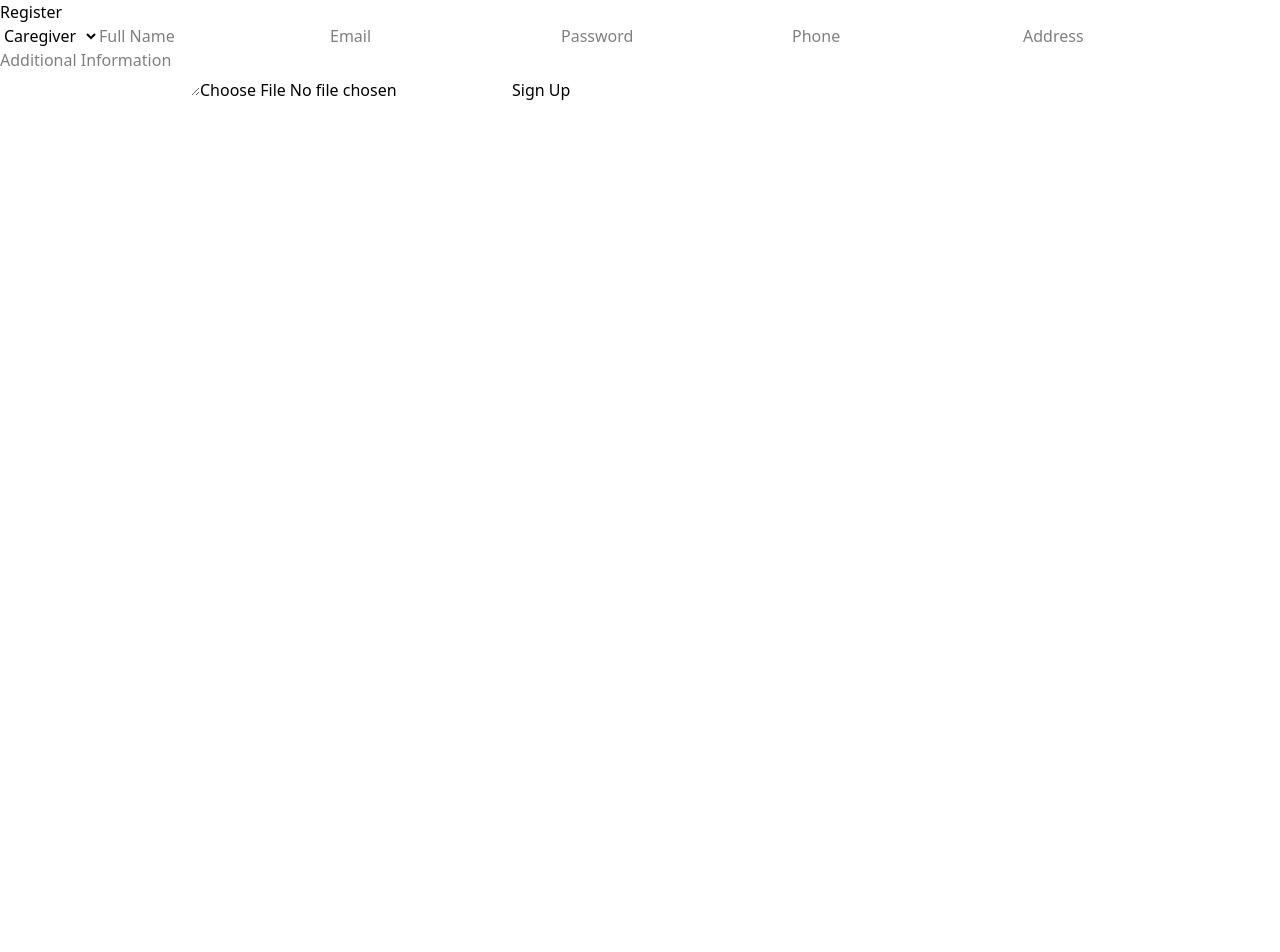
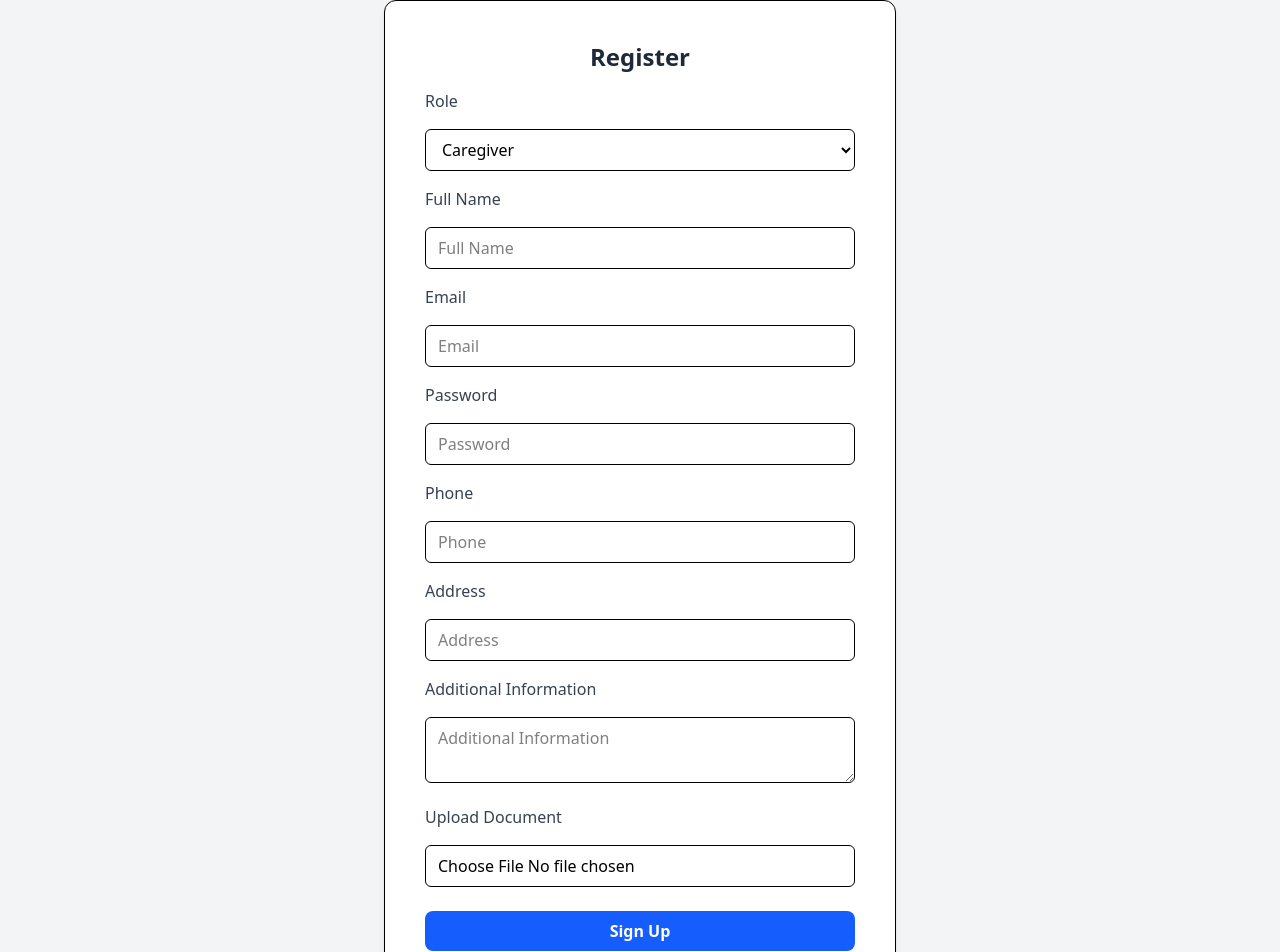
Before and after one commit to hillary-gor/accgk, a Next.js app: page /register in a window 1280 px wide. Shown: the top 952 px of the page. Before the commit the page ends 800 px from the top, so only its background shows below. Built offline with nearby package versions, Linux system fonts and the light colour scheme.

Commit message:
feat: updated dependencies and added clsx and tailwind-merge

```diff
--- a/app/components/ThemeProvider.tsx
+++ /dev/null
@@ -1,7 +0,0 @@
-"use client";
-import { ThemeProvider as NextThemesProvider } from "next-themes";
-import { ReactNode } from "react";
-
-export function ThemeProvider({ children }: { children: ReactNode }) {
-  return <NextThemesProvider attribute="class">{children}</NextThemesProvider>;
-}
--- a/app/register/page.tsx
+++ b/app/register/page.tsx
@@ -1,6 +1,12 @@
 "use client";
 import { useState } from "react";
 import { uploadFile } from "../api/uploads/uploadFile";
+import { Button } from "@/components/ui/button";
+import { Input } from "@/components/ui/input";
+import { Textarea } from "@/components/ui/textarea";
+import { Card, CardContent } from "@/components/ui/card";
+import { Label } from "@/components/ui/label";
+import { Select, SelectItem } from "@/components/ui/select";
 
 export default function RegisterPage() {
   const [role, setRole] = useState<"caregiver" | "institution">("caregiver");
@@ -50,59 +56,85 @@ export default function RegisterPage() {
   }
 
   return (
-    <div>
-      <h1>Register</h1>
-      <select
+    <div className="flex items-center justify-center min-h-screen bg-gray-100 px-4">
+      <Card className="w-full max-w-lg p-6 bg-white shadow-md rounded-xl">
+        <CardContent>
+          <h1 className="text-2xl font-semibold text-center text-gray-800">
+            Register
+          </h1>
+          <div className="space-y-4 mt-4">
+            <Label>Role</Label>
+            <Select
               value={role}
               onChange={(e) => setRole(e.target.value as "caregiver" | "institution")}
             >
-        <option value="caregiver">Caregiver</option>
-        <option value="institution">Institution</option>
-      </select>
+              <SelectItem value="caregiver">Caregiver</SelectItem>
+              <SelectItem value="institution">Institution</SelectItem>
+            </Select>
 
-      <input
+            <Label>Full Name</Label>
+            <Input
               type="text"
               placeholder="Full Name"
               value={fullName}
               onChange={(e) => setFullName(e.target.value)}
             />
-      <input
+
+            <Label>Email</Label>
+            <Input
               type="email"
               placeholder="Email"
               value={email}
               onChange={(e) => setEmail(e.target.value)}
             />
-      <input
+
+            <Label>Password</Label>
+            <Input
               type="password"
               placeholder="Password"
               value={password}
               onChange={(e) => setPassword(e.target.value)}
             />
-      <input
+
+            <Label>Phone</Label>
+            <Input
               type="text"
               placeholder="Phone"
               value={phone}
               onChange={(e) => setPhone(e.target.value)}
             />
-      <input
+
+            <Label>Address</Label>
+            <Input
               type="text"
               placeholder="Address"
               value={address}
               onChange={(e) => setAddress(e.target.value)}
             />
-      <textarea
+
+            <Label>Additional Information</Label>
+            <Textarea
               placeholder="Additional Information"
               value={additionalInfo}
               onChange={(e) => setAdditionalInfo(e.target.value)}
             />
-      <input
+
+            <Label>Upload Document</Label>
+            <Input
               type="file"
               onChange={(e) => setDocument(e.target.files?.[0] || null)}
             />
+          </div>
 
-      <button onClick={handleRegister} disabled={loading}>
+          <Button
+            onClick={handleRegister}
+            disabled={loading}
+            className="w-full mt-6"
+          >
             {loading ? "Registering..." : "Sign Up"}
-      </button>
+          </Button>
+        </CardContent>
+      </Card>
     </div>
   );
 }
--- /dev/null
+++ b/components/ui/button.tsx
@@ -0,0 +1,19 @@
+import { cn } from "@/lib/utils";
+import { ButtonHTMLAttributes } from "react";
+
+interface ButtonProps extends ButtonHTMLAttributes<HTMLButtonElement> {
+  variant?: "default" | "outline";
+}
+
+export function Button({ className, variant = "default", ...props }: ButtonProps) {
+  return (
+    <button
+      className={cn(
+        "px-4 py-2 font-semibold rounded-lg transition",
+        variant === "default" ? "bg-blue-600 text-white hover:bg-blue-700" : "border border-gray-300 text-gray-700 hover:bg-gray-100",
+        className
+      )}
+      {...props}
+    />
+  );
+}
--- /dev/null
+++ b/components/ui/card.tsx
@@ -0,0 +1,19 @@
+import { ReactNode } from "react";
+import { cn } from "@/lib/utils";
+
+interface CardProps {
+  children: ReactNode;
+  className?: string;
+}
+
+export function Card({ children, className }: CardProps) {
+  return (
+    <div className={cn("border rounded-lg shadow-md p-4 bg-white", className)}>
+      {children}
+    </div>
+  );
+}
+
+export function CardContent({ children, className }: CardProps) {
+  return <div className={cn("p-4", className)}>{children}</div>;
+}
--- /dev/null
+++ b/components/ui/input.tsx
@@ -0,0 +1,13 @@
+import { InputHTMLAttributes } from "react";
+
+export function Input({
+  className,
+  ...props
+}: InputHTMLAttributes<HTMLInputElement>) {
+  return (
+    <input
+      className={`w-full px-3 py-2 border rounded-md focus:outline-none focus:ring-2 focus:ring-blue-500 ${className}`}
+      {...props}
+    />
+  );
+}
--- /dev/null
+++ b/components/ui/label.tsx
@@ -0,0 +1,13 @@
+import { LabelHTMLAttributes } from "react";
+
+export function Label({
+  className,
+  ...props
+}: LabelHTMLAttributes<HTMLLabelElement>) {
+  return (
+    <label
+      className={`block font-medium text-gray-700 ${className}`}
+      {...props}
+    />
+  );
+}
--- /dev/null
+++ b/components/ui/select.tsx
@@ -0,0 +1,26 @@
+import { SelectHTMLAttributes, ReactNode } from "react";
+
+interface SelectProps extends SelectHTMLAttributes<HTMLSelectElement> {
+  children: ReactNode;
+  className?: string;
+}
+
+export function Select({ children, className = "", ...props }: SelectProps) {
+  return (
+    <select
+      className={`w-full px-3 py-2 border rounded-md focus:outline-none focus:ring-2 focus:ring-blue-500 ${className}`}
+      {...props}
+    >
+      {children}
+    </select>
+  );
+}
+
+interface SelectItemProps {
+  value: string;
+  children: ReactNode;
+}
+
+export function SelectItem({ value, children }: SelectItemProps) {
+  return <option value={value}>{children}</option>;
+}
--- /dev/null
+++ b/components/ui/textarea.tsx
@@ -0,0 +1,30 @@
+import { TextareaHTMLAttributes } from "react";
+import { twMerge } from "tailwind-merge"; // Merge Tailwind classes dynamically
+
+type TextareaProps = TextareaHTMLAttributes<HTMLTextAreaElement> & {
+  label?: string;
+  containerClass?: string;
+  inputClass?: string;
+};
+
+export function Textarea({
+  label,
+  containerClass,
+  inputClass,
+  className,
+  ...props
+}: TextareaProps) {
+  return (
+    <div className={twMerge("w-full", containerClass)}>
+      {label && <label className="block text-sm font-medium">{label}</label>}
+      <textarea
+        className={twMerge(
+          "w-full px-3 py-2 border rounded-md focus:outline-none focus:ring-2 focus:ring-blue-500",
+          inputClass,
+          className
+        )}
+        {...props}
+      />
+    </div>
+  );
+}
--- /dev/null
+++ b/lib/utils.ts
@@ -0,0 +1,10 @@
+import { type ClassValue, clsx } from "clsx";
+import { twMerge } from "tailwind-merge";
+
+/**
+ * Merges Tailwind CSS classes dynamically.
+ * Uses clsx and tailwind-merge to ensure class deduplication.
+ */
+export function cn(...classes: ClassValue[]) {
+  return twMerge(clsx(classes));
+}
--- a/package.json
+++ b/package.json
@@ -14,11 +14,13 @@
     "@supabase/supabase-js": "^2.49.1",
     "ajv": "^8.17.1",
     "bcryptjs": "^3.0.2",
+    "clsx": "^2.1.1",
     "next": "^15.2.3",
     "nodemailer": "^6.10.0",
     "react": "^19.0.0",
     "react-dom": "^19.0.0",
-    "resend": "^4.1.2"
+    "resend": "^4.1.2",
+    "tailwind-merge": "^3.0.2"
   },
   "devDependencies": {
     "@eslint/eslintrc": "^3",
```
Also changed, not shown: 1 other file (tests, documents, lock files or other folders). Lines whose indentation alone changed are shown as unchanged.
